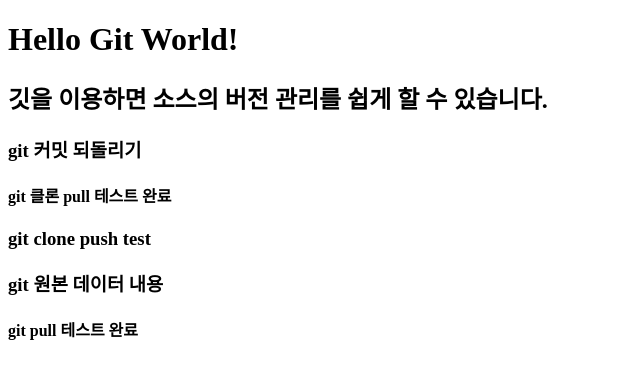
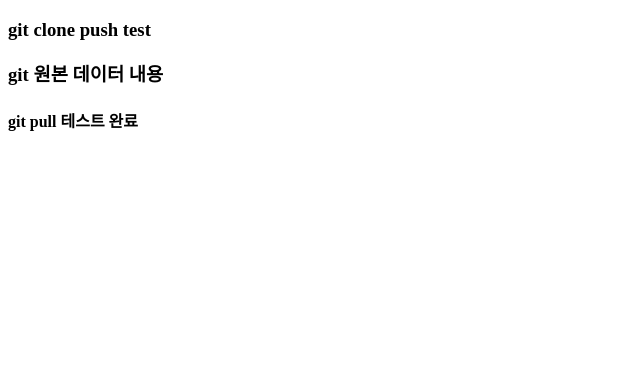
Before and after one commit to YoungHyeon1/gitstudy05, a plain HTML site: page index.html in a window 1280 px wide. Shown: the whole page, without its empty margins (0-640 px from the left). Drawn offline with Linux system fonts and the light colour scheme.

```diff
--- a/index.html
+++ b/index.html
@@ -1,15 +1,7 @@
 <!DOCTYPE html>
 <html>
-    <head>
-        <meta charset="utf-8">
-        <meta name="viewport" content="width=device=width , initial-scale=1">
-        <title>Page Title</title>
-    </head>
-    <body>
-        <h1>Hello Git World!</h1>
-        <h2>깃을 이용하면 소스의 버전 관리를 쉽게 할 수 있습니다.</h2>
-        <h3>git 커밋 되돌리기</h3>
-        <h4>git 클론 pull 테스트 완료</h4>
+    <head></head>
+    <body></body>
 
         <h3>git clone push test</h3>
         <h3>git 원본 데이터 내용</h3>
```
